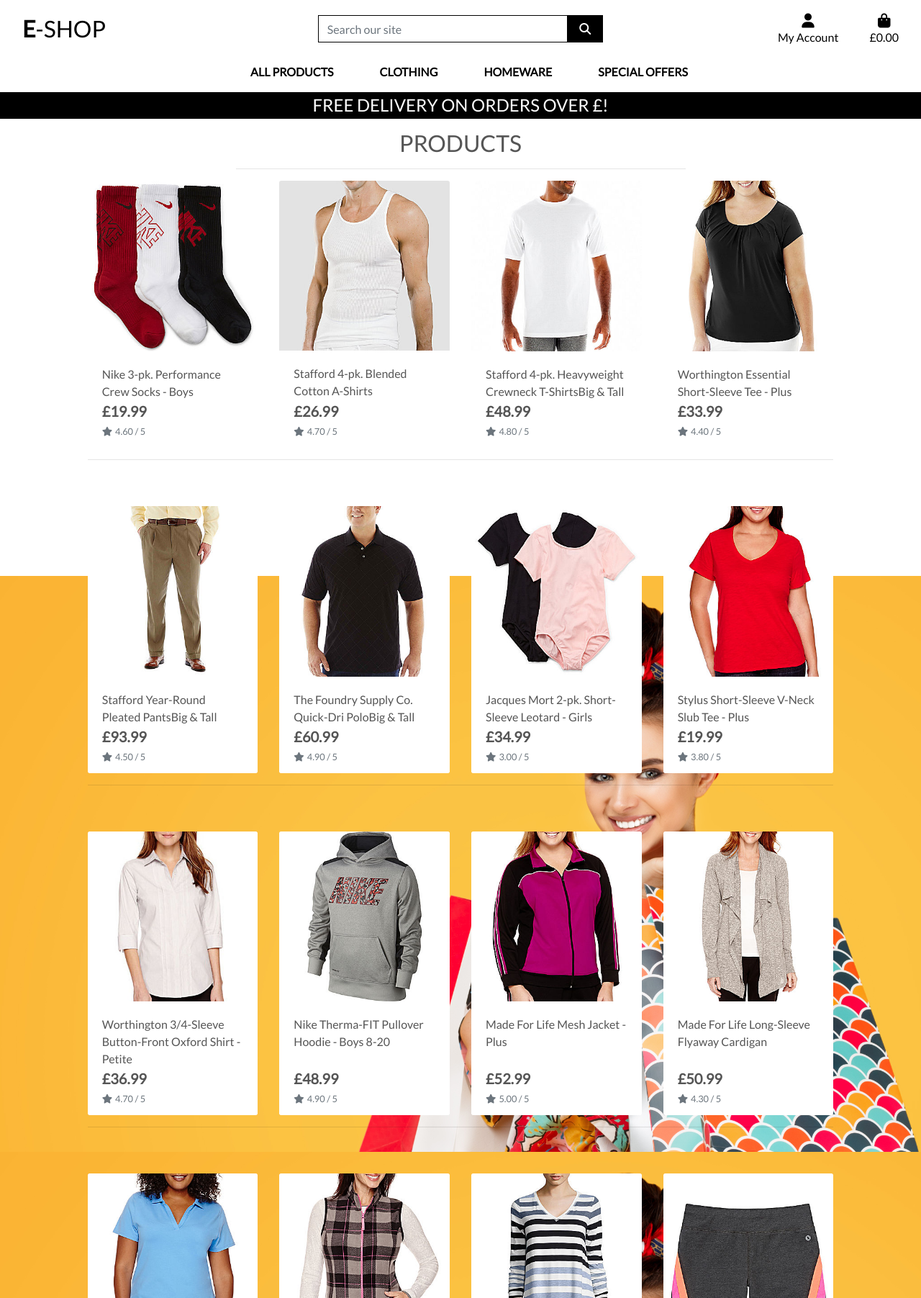
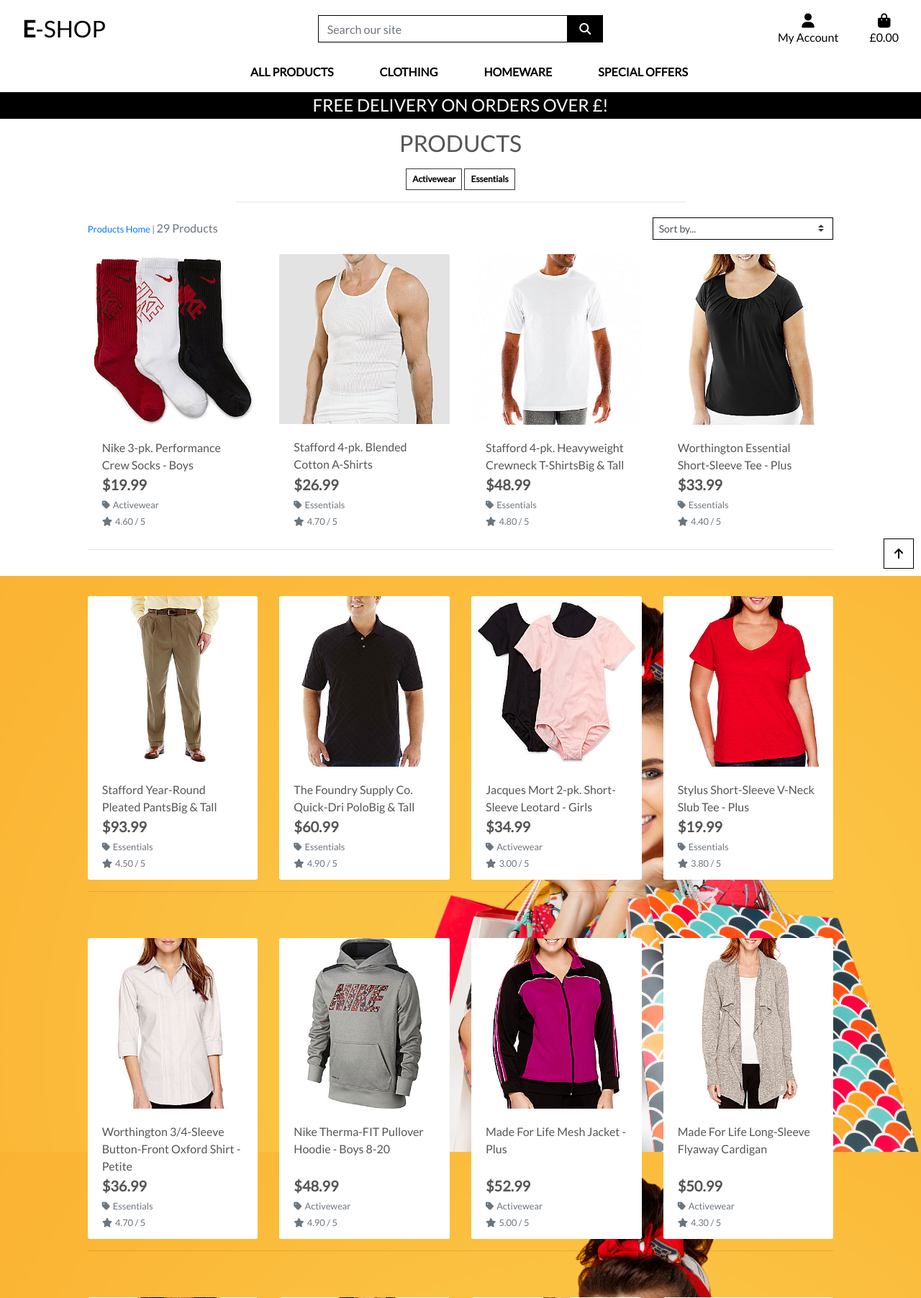
Before and after one commit to Jai-austin95/django-eshop-project, a Django app: a page that uses templates/includes/main-nav.html in a window 1280 px wide. Shown: the top 1803 px of the page at 72% size. Run offline with Django 3.2, Linux system fonts and the light colour scheme; data comes from the database, SQL or seed files in the repository; some libraries are stand-ins or nearby versions.

Commit message:
added ordering and sorting functionality

```diff
--- a/products/templates/products/products.html
+++ b/products/templates/products/products.html
@@ -15,22 +15,51 @@
         <div class="row">
             <div class="col text-center mt-3">
                 <h2 class="logo-font">Products</h2>
+                {% for c in current_categories %}
+                    <a class="category-badge text-decoration-none" href="{% url 'products' %}?category={{ c.name }}">
+                        <span class="p-2 mt-2 badge badge-white text-black rounded-0 border border-dark">{{ c.friendly_name }}</span>
+                    </a>
+                {% endfor %}
                 <hr class="w-50 mb-1">
             </div>
         </div>
         <div class="row">
             <div class="product-container col-10 offset-1">
-                <div class="row mt-1 mb-2"></div>
+                <div class="row mt-1 mb-2">
+                    <div class="col-12 col-md-6 my-auto order-md-last d-flex justify-content-center justify-content-md-end">
+                        <div class="sort-select-wrapper w-50">
+                            <select id="sort-selector" class="custom-select custom-select-sm rounded-0 border border-{% if current_sorting != 'None_None' %}info{% else %}black{% endif %}">
+                                <option value="reset" {% if current_sorting == 'None_None' %}selected{% endif %}>Sort by...</option>
+                                <option value="price_asc" {% if current_sorting == 'price_asc' %}selected{% endif %}>Price (low to high)</option>
+                                <option value="price_desc" {% if current_sorting == 'price_desc' %}selected{% endif %}>Price (high to low)</option>
+                                <option value="rating_asc" {% if current_sorting == 'rating_asc' %}selected{% endif %}>Rating (low to high)</option>
+                                <option value="rating_desc" {% if current_sorting == 'rating_desc' %}selected{% endif %}>Rating (high to low)</option>
+                                <option value="name_asc" {% if current_sorting == 'name_asc' %}selected{% endif %}>Name (A-Z)</option>
+                                <option value="name_desc" {% if current_sorting == 'name_desc' %}selected{% endif %}>Name (Z-A)</option>
+                                <option value="category_asc" {% if current_sorting == 'category_asc' %}selected{% endif %}>Category (A-Z)</option>
+                                <option value="category_desc" {% if current_sorting == 'category_desc' %}selected{% endif %}>Category (Z-A)</option>
+                            </select>
+                        </div>
+                    </div>
+                    <div class="col-12 col-md-6 order-md-first">
+                        <p class="text-muted mt-3 text-center text-md-left">
+                            {% if search_term or current_categories or current_sorting != 'None_None' %}
+                                <span class="small"><a href="{% url 'products' %}">Products Home</a> | </span>
+                            {% endif %}
+                            {{ products|length }} Products{% if search_term %} found for <strong>"{{ search_term }}"</strong>{% endif %}
+                        </p>
+                    </div>
+                </div>
                 <div class="row">
                     {% for product in products %}
                         <div class="col-sm-6 col-md-6 col-lg-4 col-xl-3">
                             <div class="card h-100 border-0">
                                 {% if product.image %}
-                                <a href="">
+                                <a href="{% url 'product_detail' product.id %}">
                                     <img class="card-img-top img-fluid" src="{{ product.image.url }}" alt="{{ product.name }}">
                                 </a>
                                 {% else %}
-                                <a href="">
+                                <a href="{% url 'product_detail' product.id %}">
                                     <img class="card-img-top img-fluid" src="{{ MEDIA_URL }}noimage.png" alt="{{ product.name }}">
                                 </a>
                                 {% endif %}
@@ -40,7 +69,14 @@
                                 <div class="card-footer bg-white pt-0 border-0 text-left">
                                     <div class="row">
                                         <div class="col">
-                                            <p class="lead mb-0 text-left font-weight-bold">£{{ product.price }}</p>
+                                            <p class="lead mb-0 text-left font-weight-bold">${{ product.price }}</p>
+                                            {% if product.category %}
+                                            <p class="small mt-1 mb-0">
+                                                <a class="text-muted" href="{% url 'products' %}?category={{ product.category.name }}">
+                                                    <i class="fas fa-tag mr-1"></i>{{ product.category.friendly_name }}
+                                                </a>
+                                            </p>
+                                            {% endif %}
                                             {% if product.rating %}
                                                 <small class="text-muted"><i class="fas fa-star mr-1"></i>{{ product.rating }} / 5</small>
                                             {% else %}
@@ -76,4 +112,41 @@
             </div>
         </div>
     </div>
+    <div class="btt-button shadow-sm rounded-0 border border-black">
+        <a class="btt-link d-flex h-100">
+            <i class="fas fa-arrow-up text-black mx-auto my-auto"></i>
+        </a>
+    </div>
 {% endblock %}
+
+{% block postloadjs %}
+    {{ block.super }}
+    <script type="text/javascript">
+		$('.btt-link').click(function(e) {
+			window.scrollTo(0,0)
+		})
+	</script>
+
+    <script type="text/javascript">
+        $('#sort-selector').change(function() {
+            var selector = $(this);
+            var currentUrl = new URL(window.location);
+
+            var selectedVal = selector.val();
+            if(selectedVal != "reset"){
+                var sort = selectedVal.split("_")[0];
+                var direction = selectedVal.split("_")[1];
+
+                currentUrl.searchParams.set("sort", sort);
+                currentUrl.searchParams.set("direction", direction);
+
+                window.location.replace(currentUrl);
+            } else {
+                currentUrl.searchParams.delete("sort");
+                currentUrl.searchParams.delete("direction");
+
+                window.location.replace(currentUrl);
+            }
+        })
+    </script>
+{% endblock %}
--- a/products/views.py
+++ b/products/views.py
@@ -1,10 +1,11 @@
 from django.shortcuts import render, redirect, reverse, get_object_or_404
 from django.contrib import messages
 from django.db.models import Q
+from django.db.models.functions import Lower
+
 from .models import Product, Category
 
 # Create your views here.
-
 
 def all_products(request):
     """ A view to show all products, including sorting and search queries """
@@ -12,8 +13,24 @@
     products = Product.objects.all()
     query = None
     categories = None
+    sort = None
+    direction = None
 
     if request.GET:
+        if 'sort' in request.GET:
+            sortkey = request.GET['sort']
+            sort = sortkey
+            if sortkey == 'name':
+                sortkey = 'lower_name'
+                products = products.annotate(lower_name=Lower('name'))
+            if sortkey == 'category':
+                sortkey = 'category__name'
+            if 'direction' in request.GET:
+                direction = request.GET['direction']
+                if direction == 'desc':
+                    sortkey = f'-{sortkey}'
+            products = products.order_by(sortkey)
+
         if 'category' in request.GET:
             categories = request.GET['category'].split(',')
             products = products.filter(category__name__in=categories)
@@ -28,10 +45,13 @@
             queries = Q(name__icontains=query) | Q(description__icontains=query)
             products = products.filter(queries)
 
+    current_sorting = f'{sort}_{direction}'
+
     context = {
         'products': products,
         'search_term': query,
         'current_categories': categories,
+        'current_sorting': current_sorting,
     }
 
     return render(request, 'products/products.html', context)
--- a/static/css/base.css
+++ b/static/css/base.css
@@ -70,6 +70,23 @@
 	z-index: -1;
 }
 
+a.category-badge > span.badge:hover {
+    background: #212529 !important;
+    color: #fff !important;
+}
+
+.btt-button {
+    height: 42px;
+    width: 42px;
+    position: fixed;
+    bottom: 10px;
+    right: 10px;
+}
+
+.btt-link {
+    cursor: pointer;
+}
+
 /* -------------------------------- Media Queries */
 
 /* Slightly larger container on xl screens */
--- a/templates/includes/main-nav.html
+++ b/templates/includes/main-nav.html
@@ -5,9 +5,9 @@
                 All Products
             </a>
             <div class="dropdown-menu border-0" aria-labelledby="all-products-link">
-                <a href="" class="dropdown-item">By Price</a>
-                <a href="" class="dropdown-item ">By Rating</a>
-                <a href="" class="dropdown-item ">By Category</a>
+                <a href="{% url 'products' %}?sort=price&direction=asc" class="dropdown-item">By Price</a>
+                <a href="{% url 'products' %}?sort=rating&direction=desc" class="dropdown-item ">By Rating</a>
+                <a href="{% url 'products' %}?sort=category&direction=asc" class="dropdown-item ">By Category</a>
                 <a href="{% url 'products' %}" class="dropdown-item">All Products</a>
             </div>
         </li>
```
Also changed, not shown: products/templates/products/product_detail.html (+7 -0 lines).
